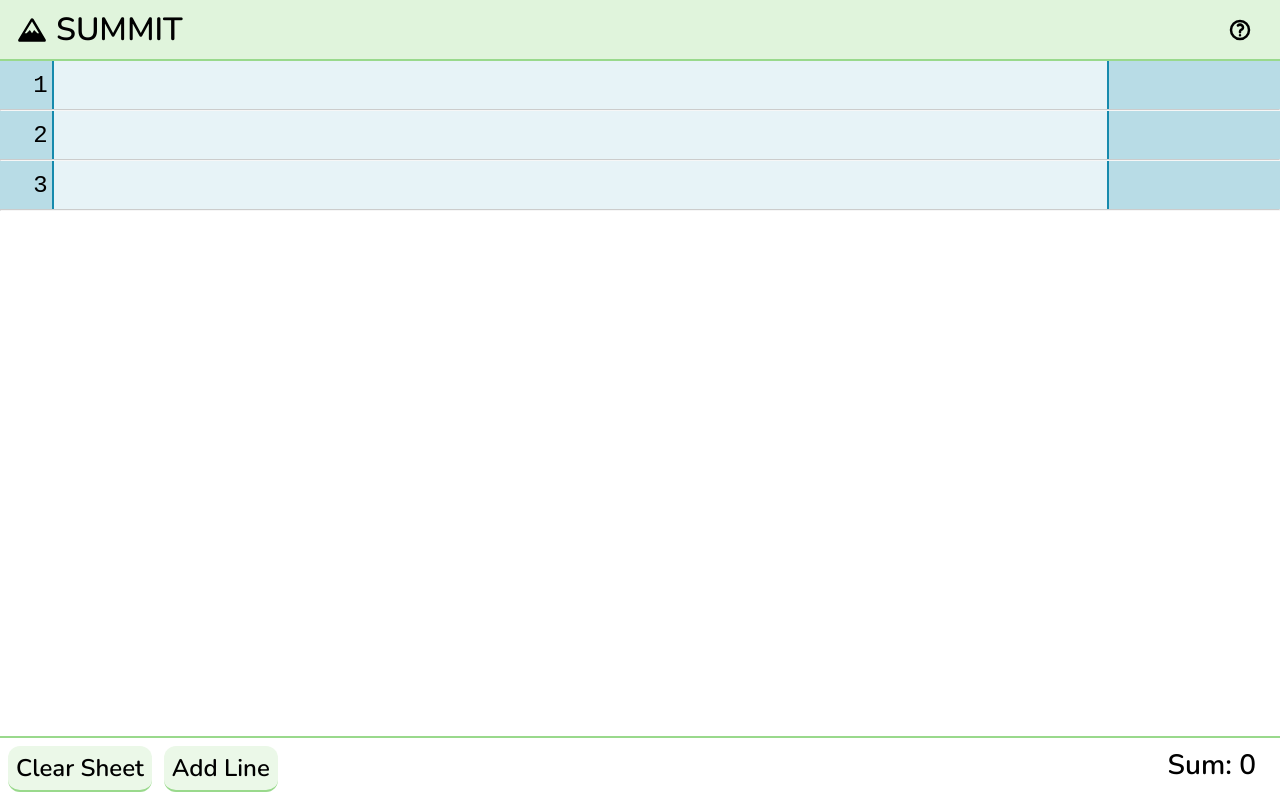
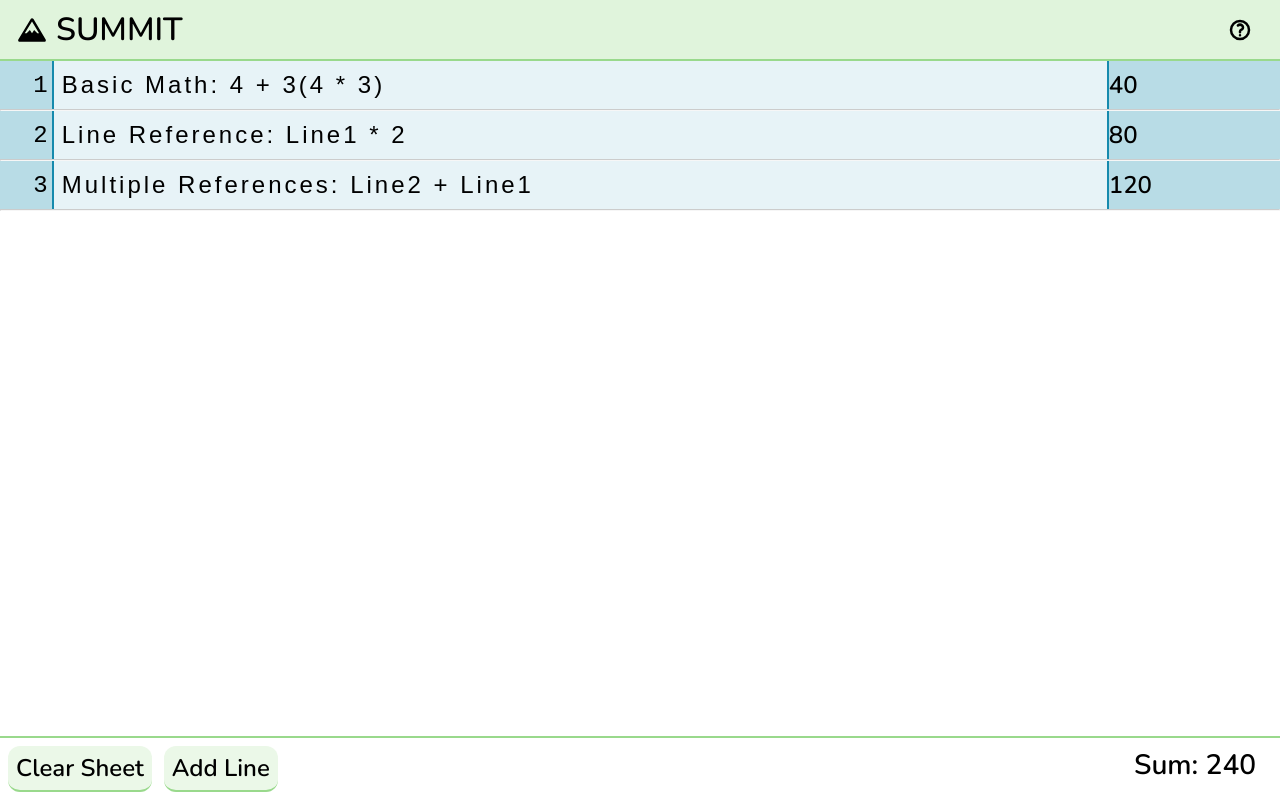
Before and after one commit to chartley1988/chartleys-calculator, a React (Vite) app: page / in a window 1280 px wide. Built offline with nearby package versions, Linux system fonts and the light colour scheme.

Commit message:
Added Examples

```diff
--- a/src/components/DataContext.jsx
+++ b/src/components/DataContext.jsx
@@ -9,19 +9,19 @@ export function DataContextProvider(props) {
 	const [data, setData] = useState([
 		{
 			line_number: 1,
-			input_string: '',
+			input_string: 'Basic Math: 4 + 3(4 * 3)',
 			output_string: '',
 			selected: false,
 		},
 		{
 			line_number: 2,
-			input_string: '',
+			input_string: 'Line Reference: Line1 * 2',
 			output_string: '',
 			selected: false,
 		},
 		{
 			line_number: 3,
-			input_string: '',
+			input_string: 'Multiple References: Line2 + Line1',
 			output_string: '',
 			selected: false,
 		},
@@ -38,6 +38,8 @@ export function DataContextProvider(props) {
 			});
 			updateData(data);
 		}
+
+		calculateAllResults();
 	}, []);
 
 	// Updates local storage
--- a/src/components/HelpWindow.jsx
+++ b/src/components/HelpWindow.jsx
@@ -79,7 +79,8 @@ function HelpWindow(props) {
 						<p>
 							Currently, the following operators are supported in
 							equations:
-							<ul className='help-list'>
+						</p>
+						<ul className='help-list'>
 								<li>
 									<code>+</code> :Addition
 								</li>
@@ -99,7 +100,6 @@ function HelpWindow(props) {
 									<code>()</code> :Brackets
 								</li>
 							</ul>
-						</p>
 
 						<h4>Adding Lines</h4>
 						<p>
```
